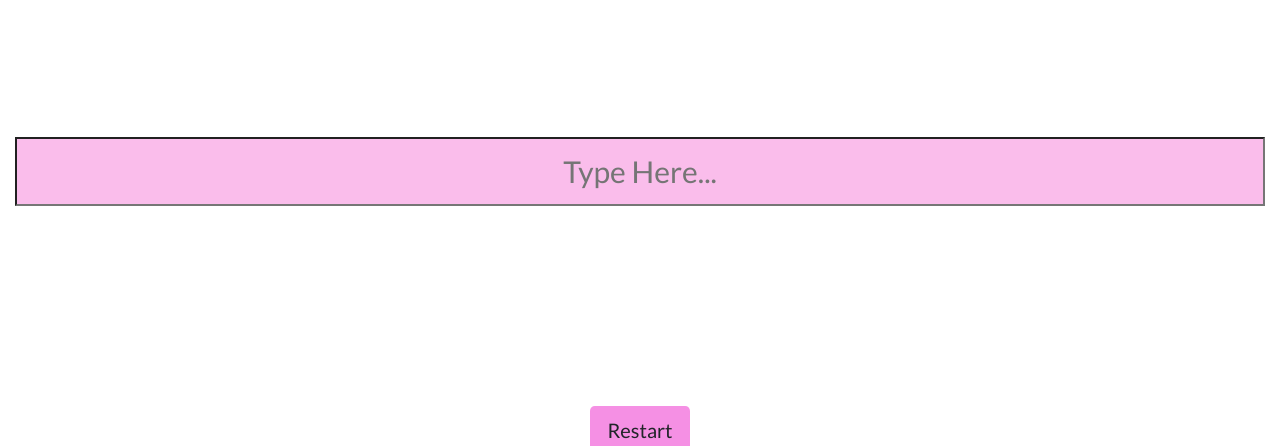
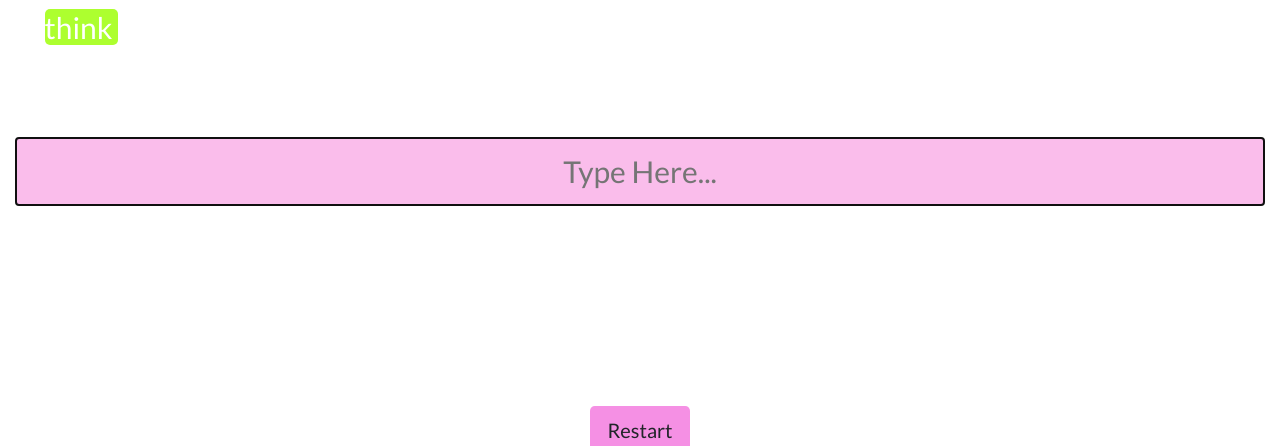
Before and after one commit to Art-Abdullahi/keyboard-warrior, a plain HTML site: page index.html in a window 1280 px wide. Shown: the part 189-635 px from the top of the page. Drawn offline with Linux system fonts and the light colour scheme.

Commit message:
19thmarch commit

```diff
--- a/UIModule.js
+++ b/UIModule.js
@@ -50,7 +50,9 @@ var UIModule = (function() {
     fillModal: function() {},
     showModal: function() {},
     //user Input
-    inputFocus: function() {},
+    inputFocus: function() {
+      DOMElements.textInput.focus();
+    },
     isNameEmpty() {},
     flagNameInput() {},
     spacePressed: function() {},
@@ -74,8 +76,14 @@ var UIModule = (function() {
       //fill content in the browser
       DOMElements.content.innerHTML = content;
     },
-    formatWord: function(wordObject, wordHtml) {},
-    setActiveWord: function(index) {},
+    formatWord: function(wordObject) {
+      var activeWord = DOMElements.activeWord;
+      //highlight current word
+      activeWord.className = "activeWord";
+    },
+    setActiveWord: function(index) {
+      DOMElements.activeWord = DOMElements.content.children[index];
+    },
     deactivateCurrentWord: function() {},
     scroll: function() {}
   };
--- a/code.js
+++ b/code.js
@@ -1,2 +1,2 @@
-eventsModule.init(60, 0);
+eventsModule.init(60, 1);
 dataModule.returnDAta();
--- a/dataModule.js
+++ b/dataModule.js
@@ -160,6 +160,18 @@ var dataModule = (function() {
       var newWord = new word(currentIndex);
       appData.words.currentWord = newWord;
     },
+    getCurrentWordIndex() {
+      return appData.words.currentWordIndex;
+    },
+    getCurrentWord() {
+      var currentWord = appData.words.currentWord;
+      return {
+        value: {
+          correct: currentWord.value.correct,
+          user: currentWord.value.user
+        }
+      };
+    },
     updateCurrentWord: function(value) {},
     returnDAta() {
       console.log(appData);
--- a/eventsModule.js
+++ b/eventsModule.js
@@ -26,10 +26,13 @@ var eventsModule = (function(dModule, uModule, wModule, certificateModule) {
       //move to a new word: data module
       dModule.moveToNewWord();
       //set active word: ui module
-
+      var index = dModule.getCurrentWordIndex();
+      uModule.setActiveWord(index);
       //format the active word:ui module
-
+      var currentWord = dModule.getCurrentWord();
+      uModule.formatWord(currentWord);
       //focus on text input: ui module
+      uModule.inputFocus();
       addEventListeners();
     }
   };
--- a/style.css
+++ b/style.css
@@ -69,6 +69,10 @@ body {
 .modal {
   color: black;
 }
+.activeWord {
+  background-color: greenyellow;
+  border-radius: 5px;
+}
 /*
   ##Device = Desktops
 */
```
